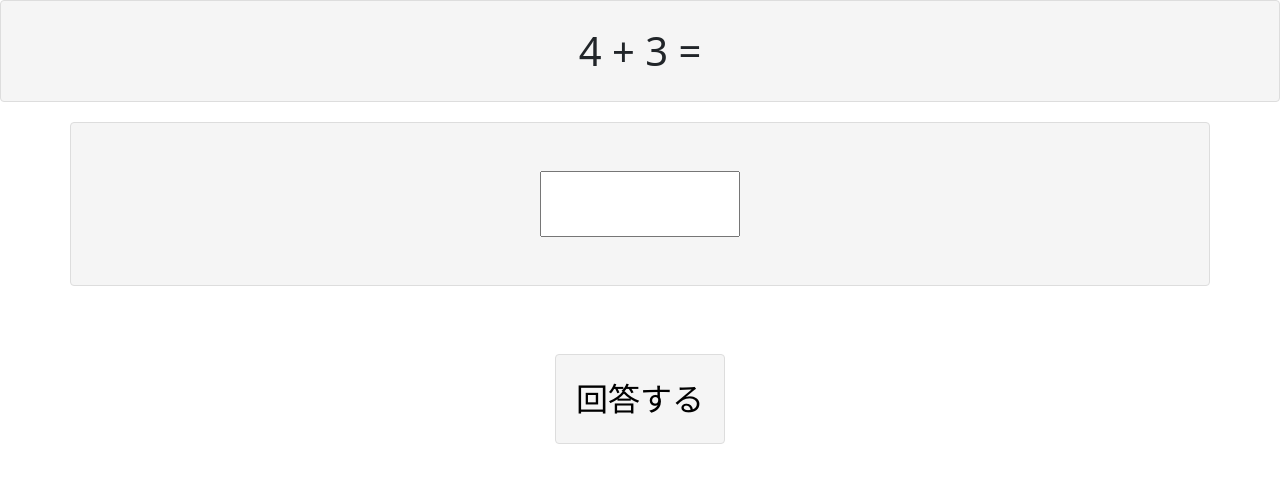
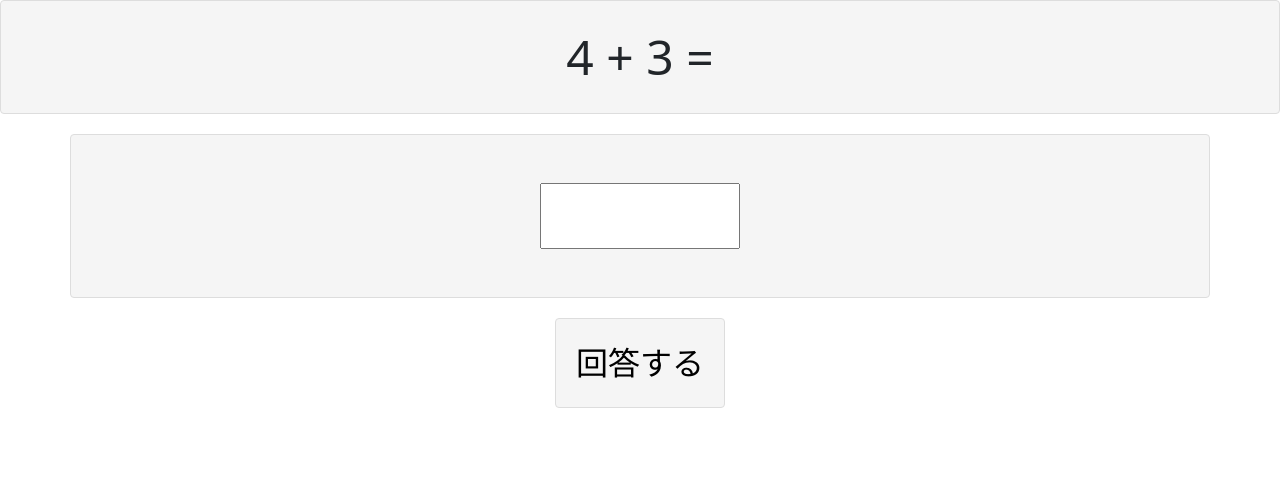
Before and after one commit to feelings-for-peperoncino/math, a plain HTML site: page index.html in a window 1280 px wide. Drawn offline with nearby package versions, Linux system fonts and the light colour scheme.

Commit message:
更新
フォントサイズを調整しました

```diff
--- a/css/style.css
+++ b/css/style.css
@@ -5,6 +5,7 @@
     margin-bottom: 20px;
     padding: 20px;
     text-align: center;
+    font-size: 3rem;
 }
 
 .text-box {
--- a/index.html
+++ b/index.html
@@ -16,7 +16,7 @@
 
 <body class="text-center">
   <!-- 問題を表示するテキストフィールド -->
-  <div class="question fs-1" id="question">問題が表示されます</div>
+  <div class="question" id="question">問題が表示されます</div>
 
   <!-- 答えを入力するテキストボックス -->
   <div class="container text-box fs-1 py-5">
@@ -24,7 +24,7 @@
   </div>
 
   <!-- 問題を送信するボタン -->
-  <div class="container py-5">
+  <div class="container">
   <button class="answer" onclick="checkAnswer()">回答する</button>
 </div>
 
```
